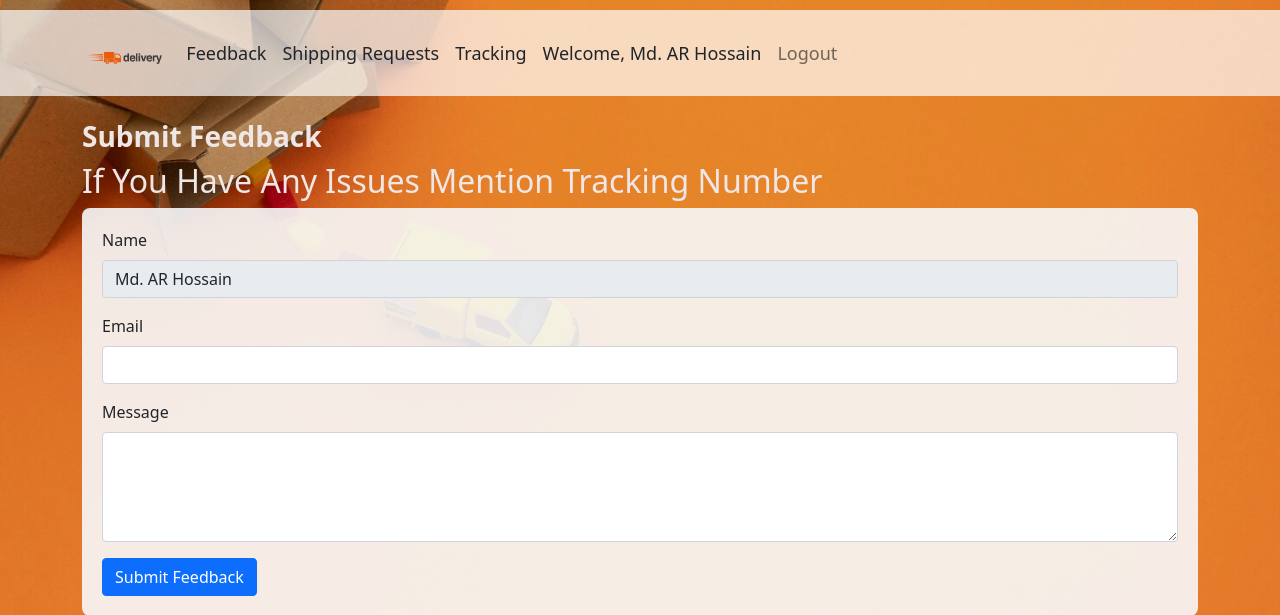
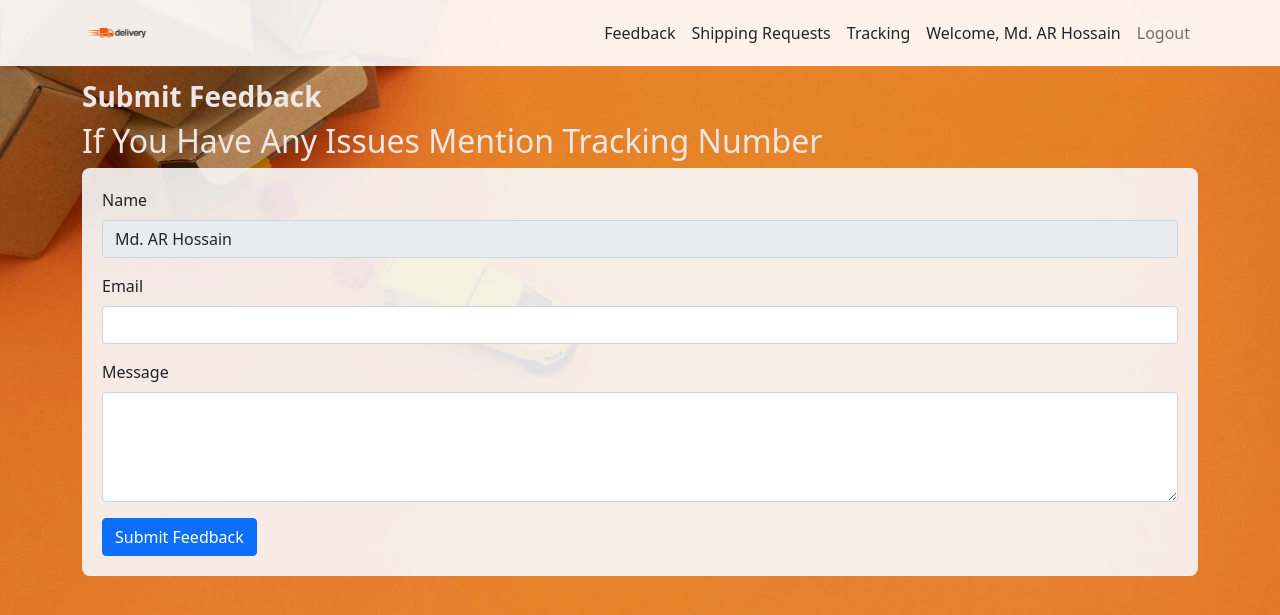
Before and after one commit to misbah7172/DropEx, a PHP site: page /user_dashboard.php in a window 1280 px wide. Shown: the top 615 px of the page. Run offline with PHP 8.4, Linux system fonts and the light colour scheme; a user stored in the database is signed in; data comes from the database, SQL or seed files in the repository; data that the repository does not hold is empty.

Commit message:
Update user_dashboard.php

```diff
--- a/DropEx/user_dashboard.php
+++ b/DropEx/user_dashboard.php
@@ -125,27 +125,39 @@ $shipping_requests = mysqli_fetch_all($result, MYSQLI_ASSOC);
 </head>
 <body>
     <!-- Navigation Bar -->
-    <nav class="navbar navbar-toggleable-md navbar-expand-lg navbar-default navbar-light mb-10" style="background-color: rgba(255, 255, 255, 0.7); margin-bottom: 15px; margin-top:10px !important;">
+    <nav class="navbar navbar-expand-lg navbar-light bg-light fixed-top" style="background-color: rgba(255, 255, 255, 0.9) !important; position: fixed; width: 100%; top: 0; z-index: 1000;">
         <div class="container">
             <a class="navbar-brand" href="index.php">
-                <img src="Images/logo.png" id="logo" style="height: 50px !important; margin-top: 10px !important;">
+                <img src="Images/logo.png" alt="DropEx Logo" style="height: 40px;">
             </a>
-            <button class="navbar-toggler text-dark" data-toggle="collapse" data-target="#mainNav">
+            <button class="navbar-toggler" type="button" data-bs-toggle="collapse" data-bs-target="#mainNav" aria-controls="mainNav" aria-expanded="false" aria-label="Toggle navigation">
                 <span class="navbar-toggler-icon"></span>
             </button>
             <div class="collapse navbar-collapse" id="mainNav">
-                <div class="navbar-nav ml-auto" style="font-size: large;">
-                    <a class="nav-item nav-link text-dark mr-5" href="#feedback">Feedback</a>
-                    <a class="nav-item nav-link text-dark mr-5" href="#requests">Shipping Requests</a>
-                    <a class="nav-item nav-link text-dark mr-5" href="tracking.php">Tracking</a>
-                    <span class="nav-item nav-link text-dark mr-3">
-                        Welcome, <?php echo htmlspecialchars($user_name); ?>
-                    </span>
-                    <a class="nav-item nav-link btn-logout" href="user_logout.php">Logout</a>
-                </div>
+                <ul class="navbar-nav ms-auto">
+                    <li class="nav-item"></li>
+                        <a class="nav-link text-dark" href="#feedback">Feedback</a>
+                    </li>
+                    <li class="nav-item">
+                        <a class="nav-link text-dark" href="#requests">Shipping Requests</a>
+                    </li>
+                    <li class="nav-item"></li>
+                        <a class="nav-link text-dark" href="tracking.php">Tracking</a>
+                    </li>
+                    <li class="nav-item">
+                        <span class="nav-link text-dark">
+                            Welcome, <?php echo htmlspecialchars($user_name); ?>
+                        </span>
+                    </li>
+                    <li class="nav-item">
+                        <a class="nav-link btn-logout" href="user_logout.php">Logout</a>
+                    </li>
+                </ul>
             </div>
         </div>
     </nav>
+
+    <div style="margin-top: 80px;"></div>
 
     <div class="container mt-4">
         <!-- Feedback Section -->
```
